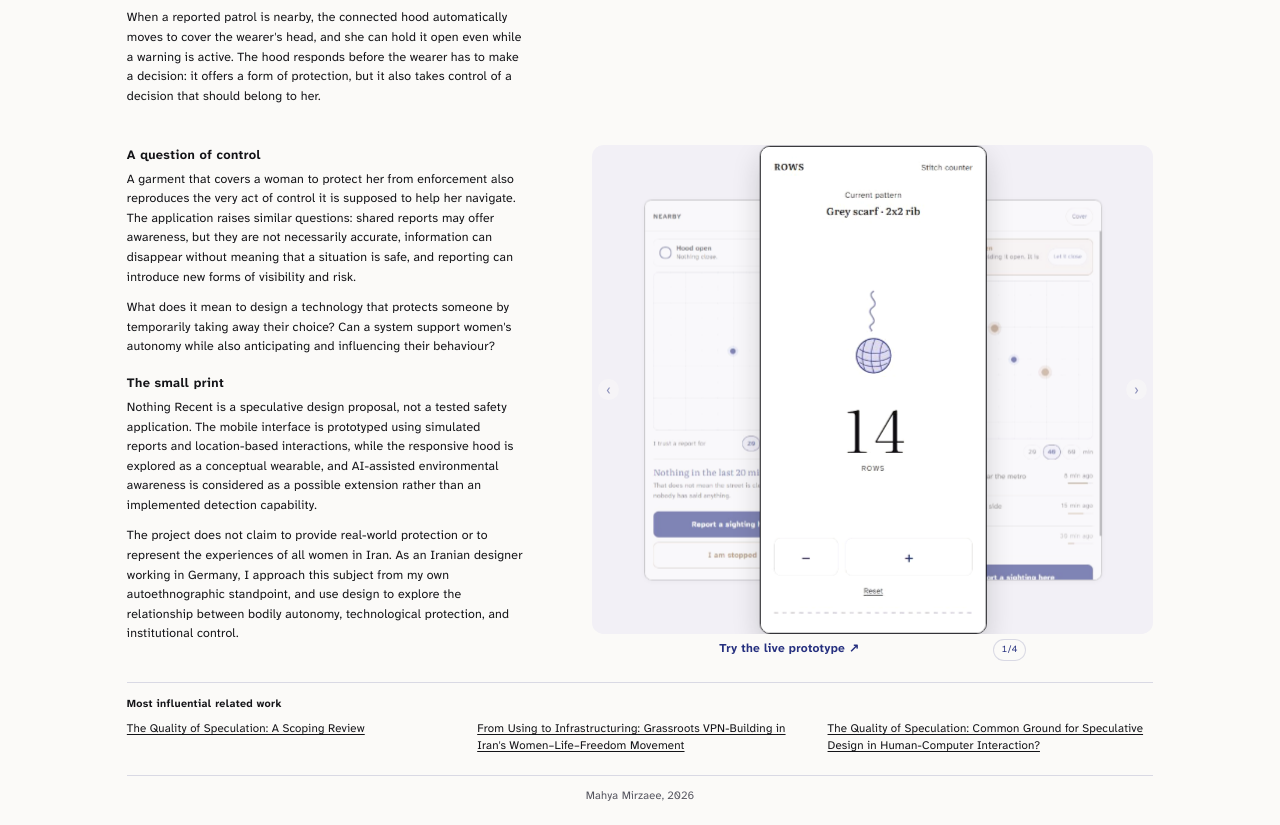
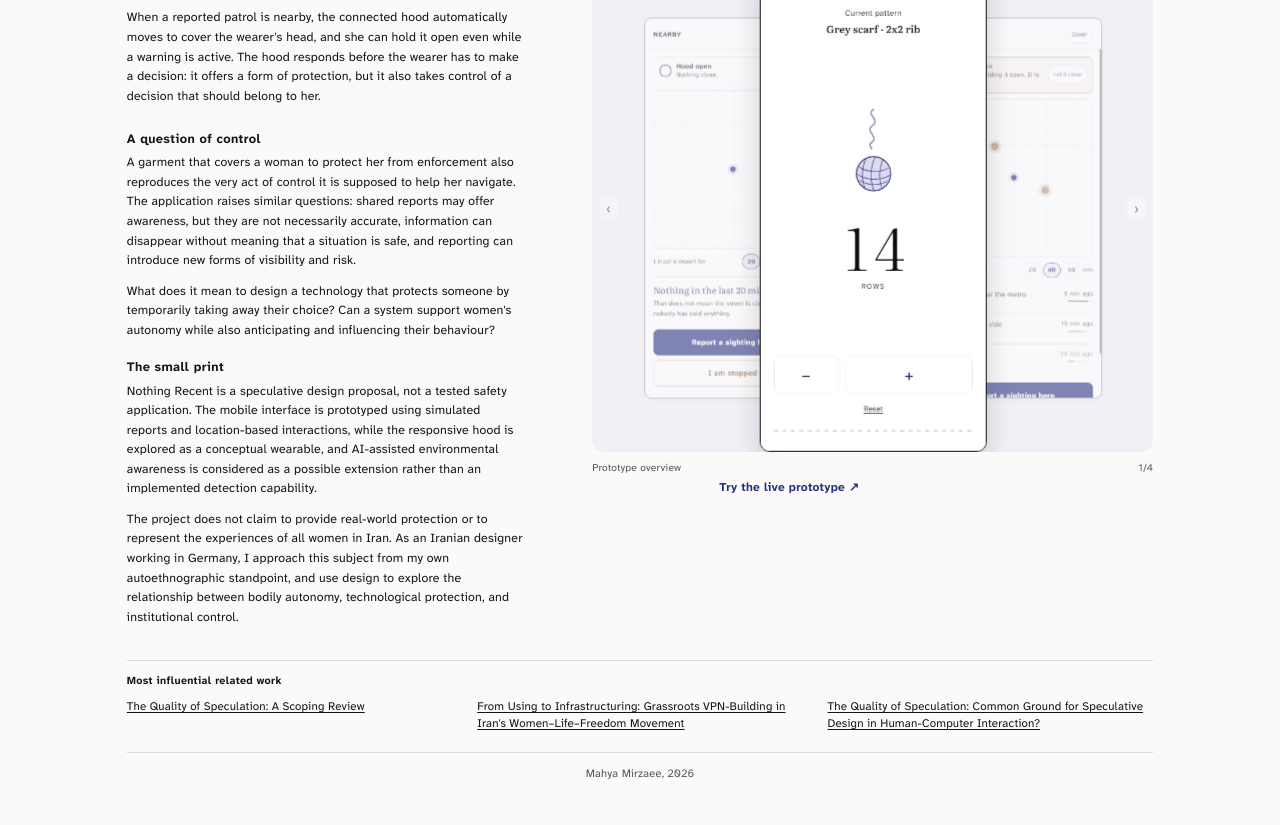
Before and after one commit to mahyamirzaee/nothing-recent, a plain HTML site: page index.html in a window 1280 px wide. Shown: the part 616-1441 px from the top of the page. After the commit the page ends 1418 px from the top, so only its background shows below. Drawn offline with Linux system fonts and the light colour scheme.

Commit message:
Prototype overview caption, and the ring sits closer to the drawings
Co-Authored-By: Claude Opus 5 <noreply@anthropic.com>

```diff
--- a/index.html
+++ b/index.html
@@ -6,7 +6,7 @@
   <title>Nothing Recent · Mahya Mirzaee</title>
   <meta name="description" content="Nothing Recent: an app and a responsive hood exploring how technology might help women navigate public spaces under compulsory hijab enforcement in Iran.">
   <meta name="theme-color" content="#fbfaf8">
-  <link rel="stylesheet" href="project.css?v=25">
+  <link rel="stylesheet" href="project.css?v=27">
 <style id="site-bar">
   /* same top bar as the portfolio (mahyamirzaee.github.io) */
   .site-bar { display: flex; flex-wrap: wrap; align-items: baseline; gap: 12px 24px; padding: 4px 0 26px; font-family: "Atkinson Hyperlegible Next", system-ui, sans-serif; }
@@ -89,9 +89,9 @@
           <img class="slide" src="img/app-3-stopped.jpg" data-cap="Before telling anyone: two chosen names, and the reminder that their names are on her phone too." alt="The sheet before telling anyone: two chosen names, and the line that their names are on her phone too." loading="lazy">
           <img class="slide" src="img/app-4-empty.jpg" data-cap="Nothing in the last 20 minutes, which is not the same as the street being clear." alt="The empty state: a map with only her own dot, and the line 'Nothing in the last 40 minutes.'" loading="lazy">
         </div>
+        <figcaption class="under">Prototype overview<span class="count" id="slide-count">1/4</span></figcaption>
         <div class="slidebar">
           <a class="try" href="prototype.html" target="_blank" rel="noopener">Try the live prototype ↗</a>
-          <span class="count" id="slide-count">1/4</span>
         </div>
       </figure>
     </div>
--- a/project.css
+++ b/project.css
@@ -582,3 +582,14 @@ figcaption.under .count { flex: none; }
 }
 .related-plain li { margin-bottom: 0; font-size: 14px; line-height: 1.45; }
 @media (max-width: 760px) { .related-plain ol.refs { grid-template-columns: 1fr; gap: 12px; } }
+
+/* the prototype sits closer to the drawings above it */
+.sheet + .sheet { margin-top: 14px; }
+.sheet + .sheet > .cluster { margin-top: -14px; }
+.carousel + .under { margin-top: 10px; }
+.slidebar { justify-content: flex-start; margin-top: 2px; }
+
+/* on a wide screen the pictures follow each other closely down the right side */
+@media (min-width: 1200px) {
+  .sheet + .sheet > .cluster { margin-top: -200px; }
+}
```
Also changed, not shown: project.html (+2 -2 lines).
